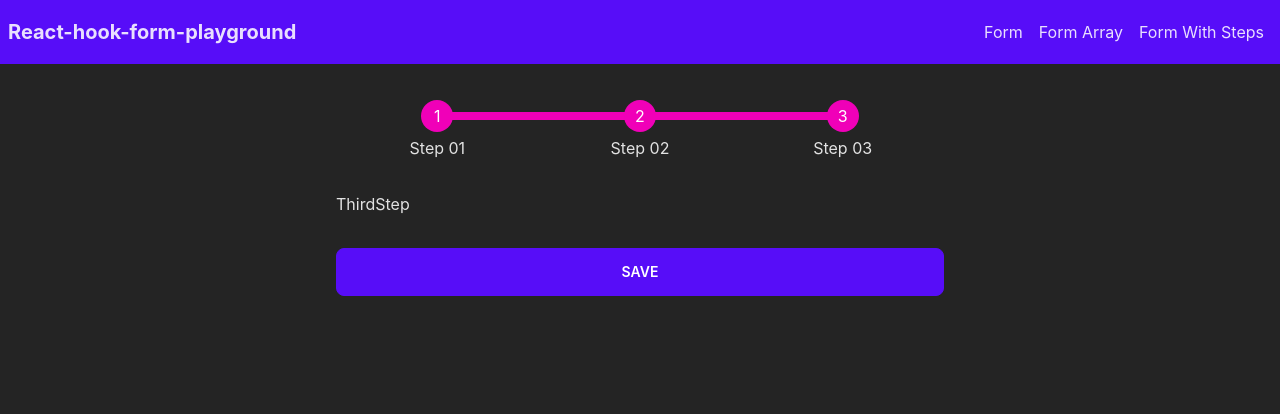
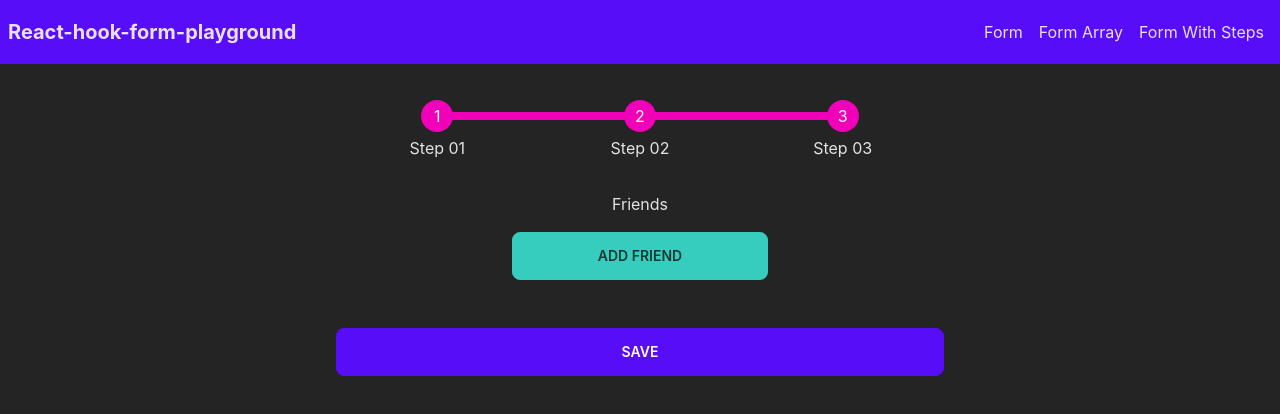
Before and after one commit to jmarc00s/react-hook-form-playground, a React (Vite) app: page /steps/third in a window 1280 px wide. Shown: the top 414 px of the page. Built offline with nearby package versions, Linux system fonts and the light colour scheme.

Commit message:
Create third step

```diff
--- a/src/pages/FormWithSteps/components/ThirdStep/index.tsx
+++ b/src/pages/FormWithSteps/components/ThirdStep/index.tsx
@@ -1,5 +1,59 @@
 import React from 'react';
+import { useFieldArray, useFormContext } from 'react-hook-form';
+import { Input } from '../../../../components/Input';
+
+const FORM_ARRAY_NAME = 'thirdStep';
 
 export const ThirdStep = () => {
-  return <div>ThirdStep</div>;
+  const { register, control } = useFormContext();
+  const { fields, append, remove } = useFieldArray({
+    name: FORM_ARRAY_NAME,
+    control,
+  });
+
+  const handleAddFriendClick = (event: any) => {
+    event.preventDefault();
+    append({
+      name: '',
+      email: '',
+    });
+  };
+
+  return (
+    <section className="flex flex-col gap-2">
+      <div className="flex flex-col items-center mb-4">
+        <h1 className="text-center mb-4">Friends</h1>
+        <button
+          className="btn btn-accent btn-wide"
+          onClick={handleAddFriendClick}
+        >
+          Add friend
+        </button>
+      </div>
+      {fields.map((field, index) => {
+        return (
+          <div key={field.id} className="py-2 flex gap-2 items-center">
+            <Input
+              type="text"
+              placeholder="Name"
+              {...register(`${FORM_ARRAY_NAME}.${index}.name` as const)}
+            />
+            <Input
+              type="string"
+              placeholder="Email"
+              {...register(`${FORM_ARRAY_NAME}.${index}.email` as const)}
+            />
+            <div className="px-1">
+              <button
+                className="btn btn-outline btn-error"
+                onClick={() => remove(index)}
+              >
+                Remove
+              </button>
+            </div>
+          </div>
+        );
+      })}
+    </section>
+  );
 };
--- a/src/pages/FormWithSteps/index.tsx
+++ b/src/pages/FormWithSteps/index.tsx
@@ -17,7 +17,7 @@ type SecondStepForm = {
 
 type Friend = {
   name: string;
-  age: number;
+  email: string;
 };
 
 type ThirdStepForm = {
```
